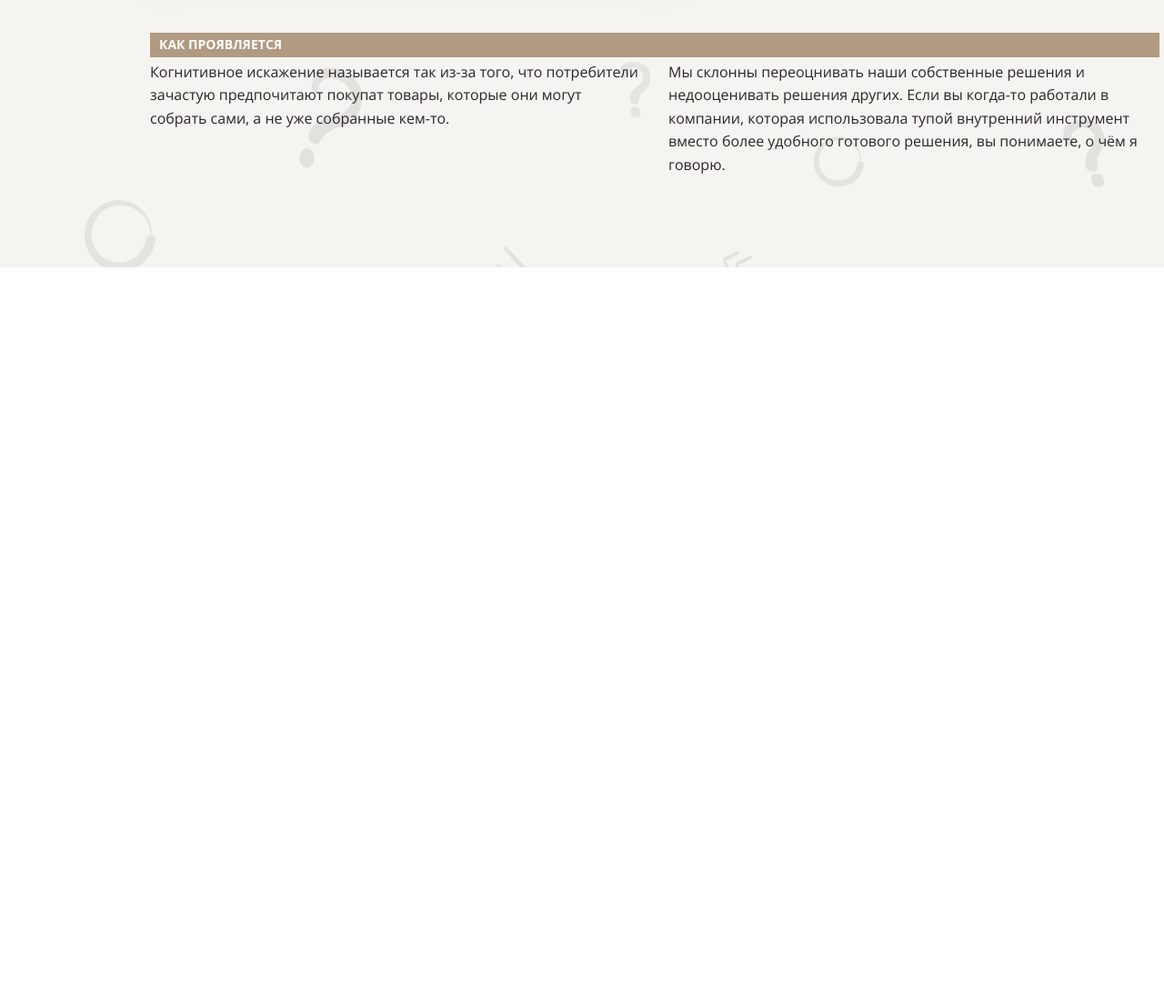
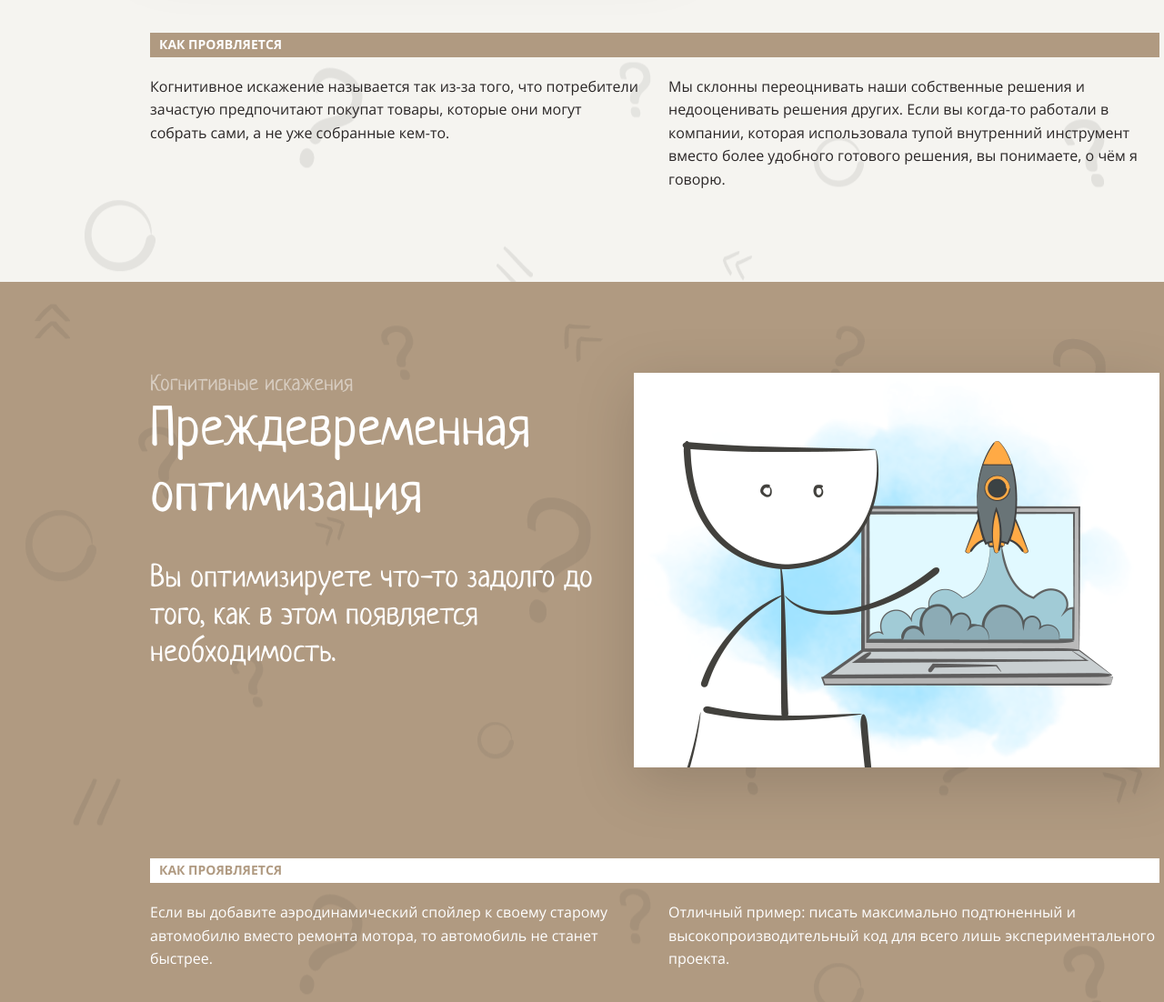
Before and after one commit to hitriylis/Cognitive-Biases-landing, a website: page src/index.html in a window 1280 px wide. Shown: the part 3393-4495 px from the top of the page at 91% size. Before the commit the page ends 3687 px from the top, so only its background shows below. Drawn offline with Linux system fonts and the light colour scheme.

Commit message:
make biases  section 2

```diff
--- a/src/index.html
+++ b/src/index.html
@@ -141,7 +141,7 @@
       <section id="ikea-effect" class="biases-section background-light">
         <div class="container">
           <div
-            class="container flex-container-row column-gap-30 padding-0 margin-bottom-100"
+            class="flex-container-row column-gap-30 padding-0 margin-bottom-100"
           >
             <img
               class="biases-image drop-shadow"
@@ -154,7 +154,9 @@
               <p class="biases-text font-size-24 text-dark-50 margin-0">
                 Когнитивные искажения
               </p>
-              <h2 class="margin-top-0 margin-bottom-30">Эффект ИКЕА</h2>
+              <h2 class="font-weight-400 margin-top-0 margin-bottom-30">
+                Эффект ИКЕА
+              </h2>
               <p class="biases-text font-size-34">
                 Вы переоцениваете собственные решения, и, как следствие,
                 недооцениваете решения других.
@@ -168,18 +170,72 @@
           </h3>
           <div class="flex-container-row column-gap-30">
             <div class="flex-container-column">
-              <p class="margin-0">
+              <p class="margin-bottom-0">
                 Когнитивное искажение называется так из-за того, что потребители
                 зачастую предпочитают покупат товары, которые они могут собрать
                 сами, а не уже собранные кем-то.
               </p>
             </div>
             <div class="flex-container-column">
-              <p class="margin-0">
+              <p class="margin-bottom-0">
                 Мы склонны переоцнивать наши собственные решения и недооценивать
                 решения других. Если вы когда-то работали в компании, которая
                 использовала тупой внутренний инструмент вместо более удобного
                 готового решения, вы понимаете, о чём я говорю.
+              </p>
+            </div>
+          </div>
+        </div>
+      </section>
+
+      <section
+        id="premature-optimization"
+        class="biases-section background-brown"
+      >
+        <div class="container">
+          <div
+            class="flex-container-row-reverse column-gap-30 padding-0 margin-bottom-100"
+          >
+            <img
+              class="biases-image drop-shadow"
+              src="assets/images/2.png"
+              width="578"
+              height="434"
+              alt="Tota with space rocket on laptop's display"
+            />
+            <div>
+              <p class="biases-text font-size-24 text-white-50 margin-0">
+                Когнитивные искажения
+              </p>
+              <h2
+                class="font-weight-400 text-white margin-top-0 margin-bottom-30"
+              >
+                Преждевременная оптимизация
+              </h2>
+              <p class="biases-text text-white font-size-34">
+                Вы оптимизируете что-то задолго до того, как в этом появляется
+                необходимость.
+              </p>
+            </div>
+          </div>
+          <h3
+            class="biases-heading margin-top-0 margin-bottom-4 text-brown background-white"
+          >
+            Как проявляется
+          </h3>
+          <div class="flex-container-row column-gap-30">
+            <div class="flex-container-column">
+              <p class="text-white margin-bottom-0">
+                Если вы добавите аэродинамический спойлер к своему старому
+                автомобилю вместо ремонта мотора, то автомобиль не станет
+                быстрее.
+              </p>
+            </div>
+            <div class="flex-container-column">
+              <p class="text-white margin-bottom-0">
+                Отличный пример: писать максимально подтюненный и
+                высокопроизводительный код для всего лишь экспериментального
+                проекта.
               </p>
             </div>
           </div>
--- a/src/styles/style.css
+++ b/src/styles/style.css
@@ -21,8 +21,8 @@
 :root {
   --font-family: "Open Sans", sans-serif;
   --second-family: "Neucha", cursive;
-
   --white: #fff;
+  --white-50: #d7ccc0;
   --translucent-white: #d7ccc0;
   --light: #f5f4f0;
   --primary: #fe8a02;
@@ -43,6 +43,7 @@ body {
   padding: 0;
 
   font-family: var(--font-family);
+  font-weight: normal;
   font-size: 16px;
   line-height: 1.6em;
   color: var(--dark);
@@ -68,12 +69,12 @@ h3 {
 }
 
 .h2-nav {
-  font-weight: 400;
+  font-weight: normal;
   font-size: 52px;
 }
 
 .h3-nav {
-  font-weight: 400;
+  font-weight: normal;
   color: var(--primary);
 }
 
@@ -126,6 +127,11 @@ h3 {
 .flex-container-row {
   display: flex;
   flex-flow: row nowrap;
+}
+
+.flex-container-row-reverse {
+  display: flex;
+  flex-flow: row-reverse nowrap;
 }
 
 .flex-container-column {
@@ -203,7 +209,6 @@ h3 {
 .biases-text {
   font-family: var(--second-family);
   line-height: 1.2em;
-  font-weight: 400;
 }
 
 .biases-heading {
@@ -282,6 +287,10 @@ h3 {
   padding-bottom: 385px;
 }
 
+.font-weight-400 {
+  font-weight: normal;
+}
+
 .font-size-24 {
   font-size: 24px;
 }
@@ -306,6 +315,14 @@ h3 {
   color: var(--white);
 }
 
+.text-white-50 {
+  color: var(--white-50);
+}
+
+.text-brown {
+  color: var(--brown);
+}
+
 .background-primary {
   background-color: var(--primary);
 }
@@ -322,6 +339,10 @@ h3 {
   background-color: var(--brown);
 }
 
+.background-white {
+  background-color: var(--white);
+}
+
 .drop-shadow {
   filter: drop-shadow(0 16px 32px rgba(0 0 0 / 15%));
 }
```
